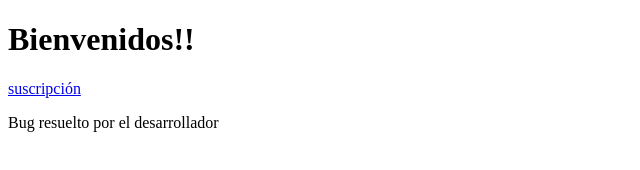
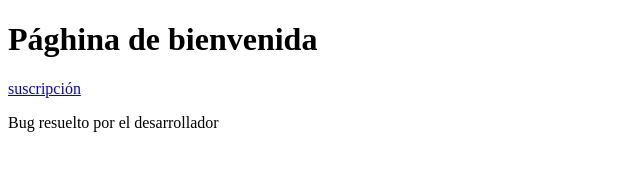
Before and after one commit to danielvazquezcayetano/proyecto1, a plain HTML site: page index.html in a window 1280 px wide. Shown: the whole page, without its empty margins (0-640 px from the left). Drawn offline with Linux system fonts and the light colour scheme.

Commit message:
Update index.html

```diff
--- a/index.html
+++ b/index.html
@@ -6,7 +6,7 @@
     <title>Document</title>
 </head>
 <body>
-    <h1>Bienvenidos!!</h1>
+    <h1>Pághina de bienvenida</h1>
     <a href="suscripcion.hmtl">suscripción</a>
     <p>Bug resuelto por el desarrollador</p>
 </body>
```
